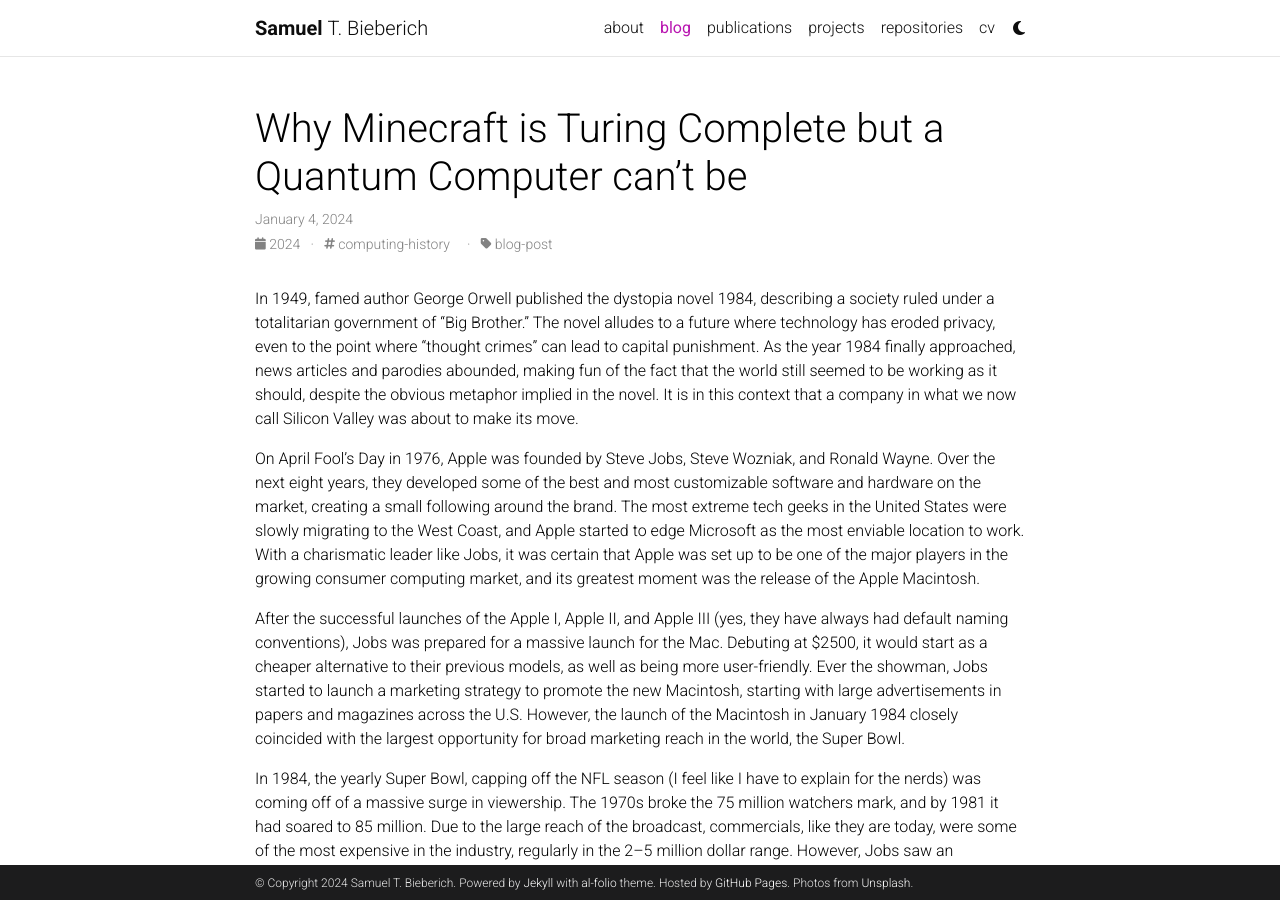
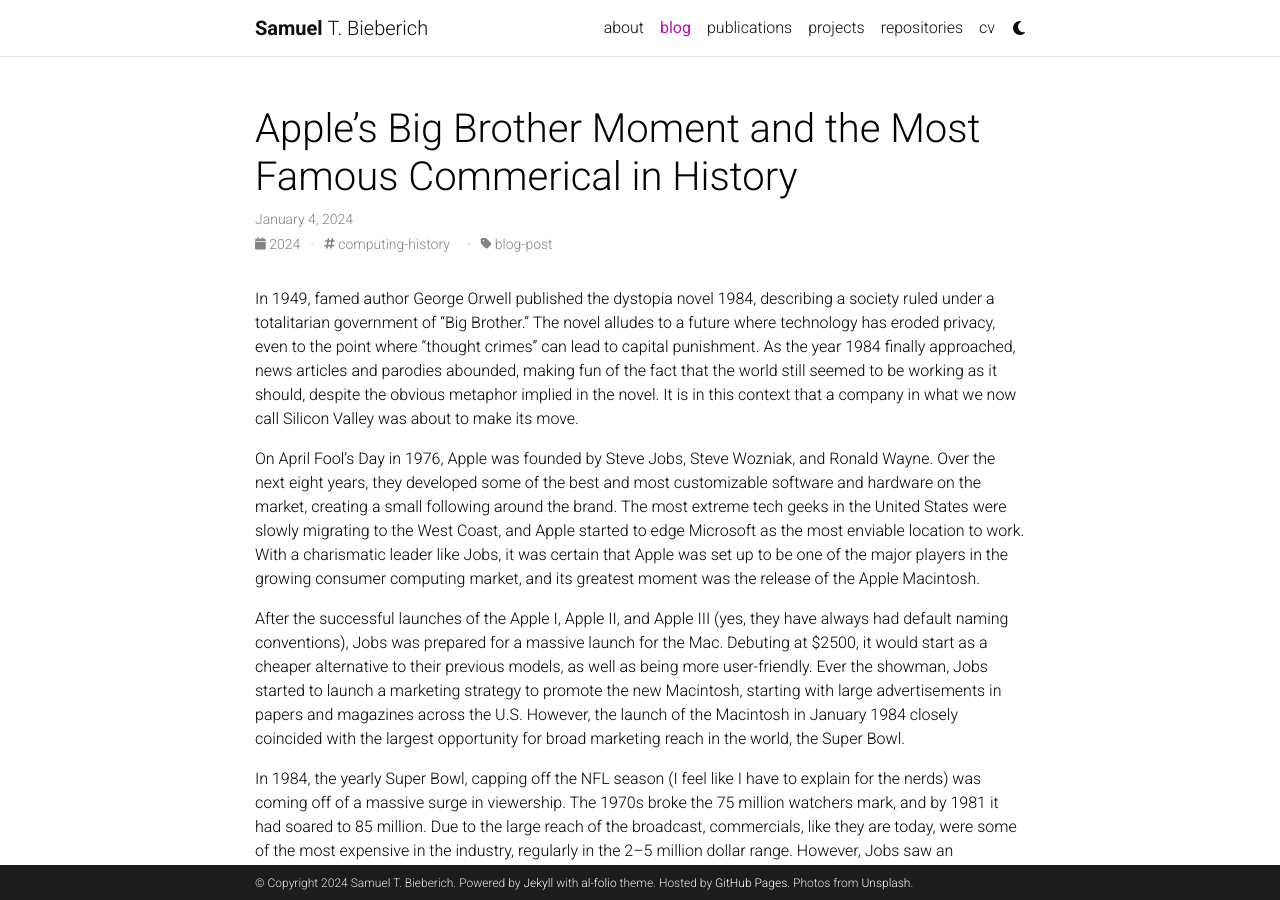
Before and after one commit to Sam-Bieberich/Sam-Bieberich.github.io, a Jekyll site: the page built from _posts/2024-01-04-big-brother.md, in a window 1280 px wide and 900 px high. Built offline with Jekyll 4.4.1, drawn with Linux system fonts in a browser that asks for light colours; comment, search, counter and statistics services are not loaded; a style sheet for code colours, icons or effects is not loaded.

Commit message:
Update 2024-01-04-big-brother.md
fixed the description

```diff
--- a/_posts/2024-01-04-big-brother.md
+++ b/_posts/2024-01-04-big-brother.md
@@ -1,8 +1,8 @@
 ---
 layout: post
-title: Why Minecraft is Turing Complete but a Quantum Computer can’t be
+title: Apple’s Big Brother Moment and the Most Famous Commerical in History
 date: 2024-01-04 10:14:00-0400
-description: Why Minecraft is Turing Complete but a Quantum Computer can’t be
+description: We shall prevail!
 tags: computing-history
 categories: blog-post
 giscus_comments: false
```
